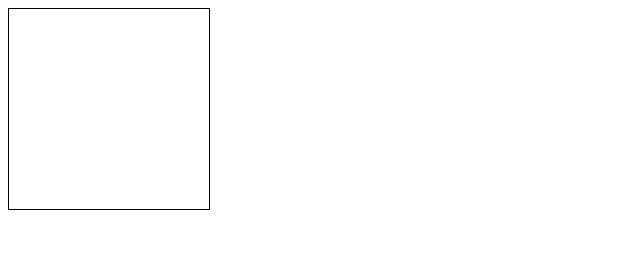
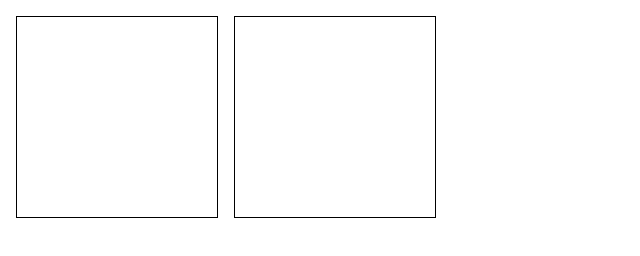
Before and after one commit to ryenus/mijo, a plain HTML site: page index.html in a window 1280 px wide. Shown: the whole page, without its empty margins (0-640 px from the left). Drawn offline with Linux system fonts and the light colour scheme.

Commit message:
insert one more div

```diff
--- a/index.html
+++ b/index.html
@@ -6,12 +6,13 @@ div {
 	width: 200px;
 	height: 200px;
 	border: solid 1px black;
+	margin: 8px;
 	display: inline-block;
 }
 </style>
 </head>
 
-<body> <div id="x" onclick="hideIt()"></div> </body>
+<body> <div onclick="hideIt()"></div><div></div> </body>
 
 <script type="text/javascript">
 
```
